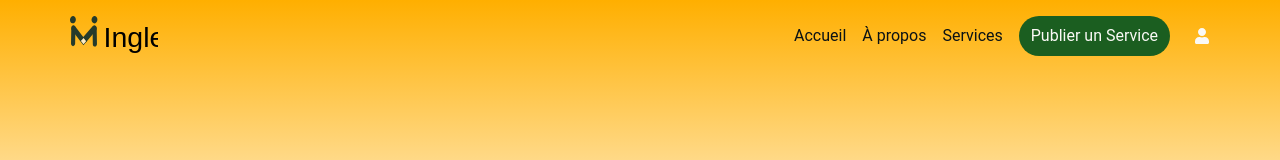
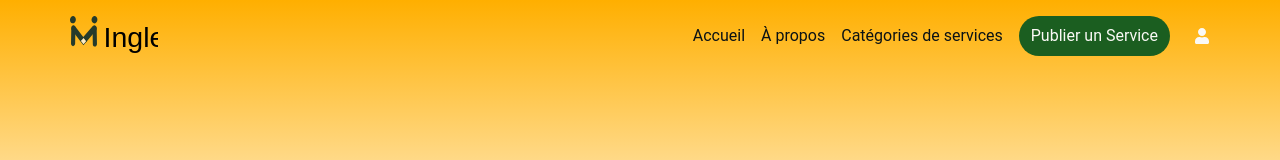
Before and after one commit to Emmanuelle-S/Mingle, a React (Vite) app in the folder frontend/: page / in a window 1280 px wide. Shown: the top 160 px of the page. Built offline with nearby package versions, Linux system fonts and the light colour scheme.

Commit message:
minor change

```diff
--- a/frontend/src/components/Header/Header.jsx
+++ b/frontend/src/components/Header/Header.jsx
@@ -61,7 +61,7 @@ const Header = () => {
         <nav className="hidden md:flex md:ml-auto md:space-x-4 items-center relative">
           <Link to="/" className="text-black hover:text-gray-700">Accueil</Link>
           <Link to="/about" className="text-black hover:text-gray-700">À propos</Link>
-          <Link to="/listeService" className="text-black hover:text-gray-700">Services</Link>
+          <Link to="/listeService" className="text-black hover:text-gray-700">Catégories de services</Link>
           <Link to="/publier" className="text-white hover:text-gray-700 rounded-full h-10 bg-green-900 flex items-center justify-center px-3">
             Publier un Service
           </Link>
```
